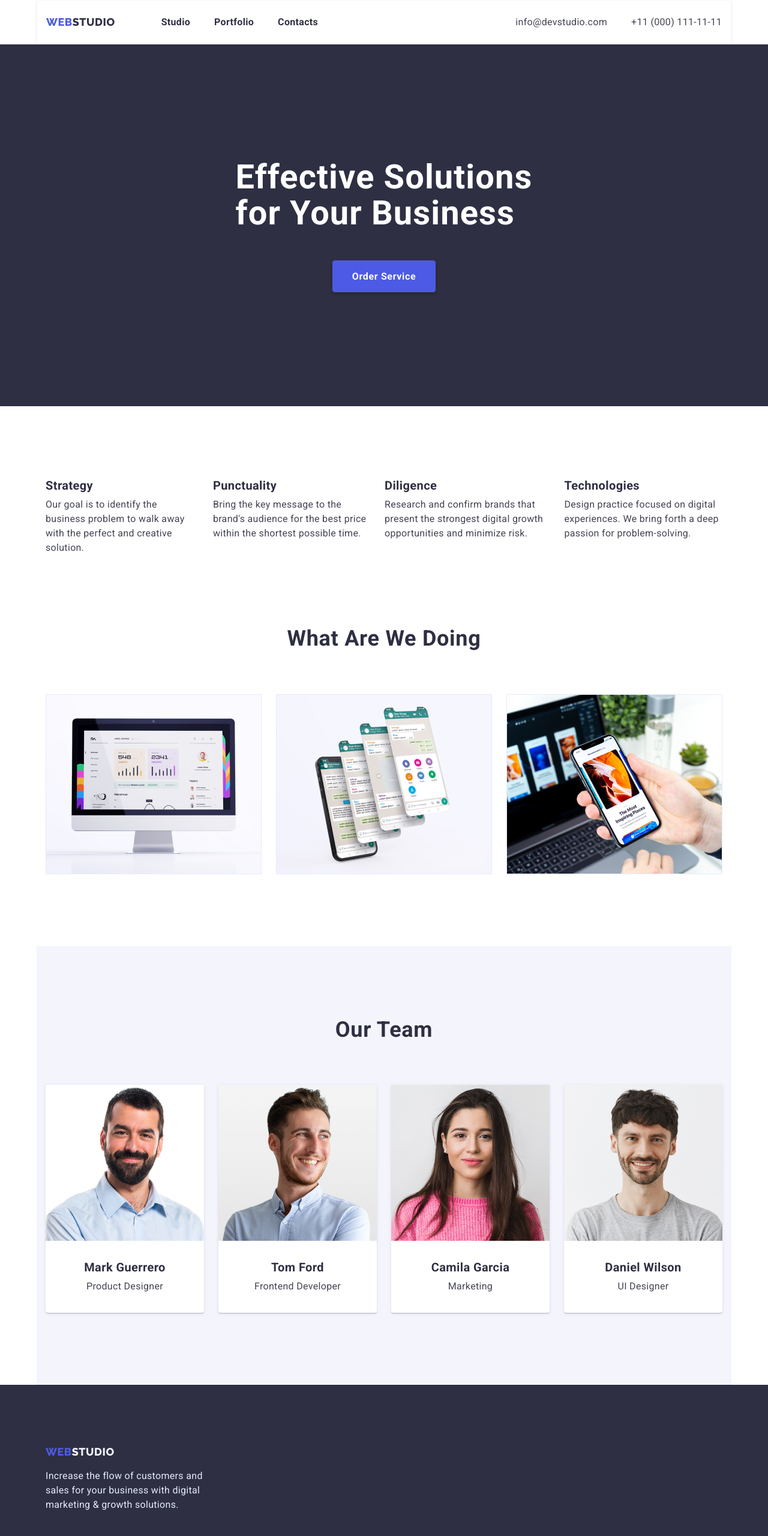
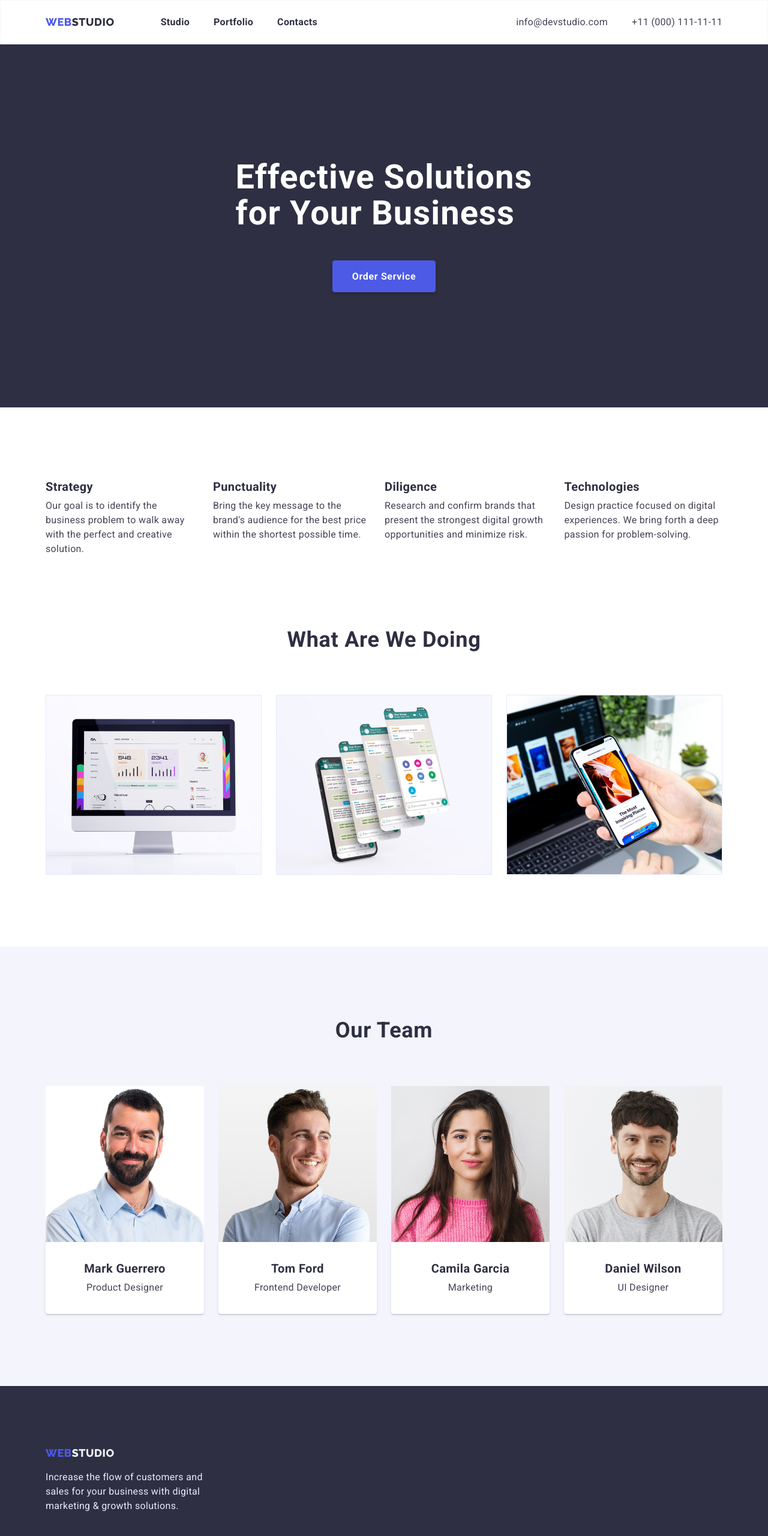
Before and after one commit to Rogok-Serg/fe-78-hw-3, a plain HTML site: page index.html in a window 1280 px wide. Shown: the top 2560 px of the page at 60% size. Drawn offline with nearby package versions, Linux system fonts and the light colour scheme.

Commit message:
hw3 з виправленням .

```diff
--- a/css/styles.css
+++ b/css/styles.css
@@ -47,16 +47,14 @@ body {
 /* <<<<< Шапка сайта >>>>> */
 .page-header {
     background: #FFFFFF;
-
+    border: 0.5px solid #F4F4FD;
+    padding-top: 24px;
+    padding-bottom: 24px;
 
 }
 .page-header-container {
     display: flex;
     background: #FFFFFF;
-    border: 0.5px solid #F4F4FD;
-    box-shadow: 0px 1px 6px rgba(46, 47, 66, 0.08);
-    padding-top: 24px;
-    padding-bottom: 24px;
 }
 .page-nav {
     display: flex;
@@ -151,7 +149,8 @@ span {
 
 /* <<<<< Герой >>>>> */
 .hero {
-    height: 603px;
+    padding-top: 192px;
+    padding-bottom: 192px;
     background-color: #2E2F42;
 }
 .hero-container {
@@ -161,7 +160,6 @@ span {
 }
 .title-hero {
     display: flex;
-    padding-top: 192px;
     margin-bottom: 48px;
     font-size: 56px;
     line-height: 1.07;
@@ -193,6 +191,10 @@ span {
 /* <<<<< /Герой >>>>> */
 
 /* <<<<< Властивості >>>>> */
+.properties {
+    padding-top: 120px;
+    padding-bottom: 120px;
+}
 .page-properties-list {
     display: flex;
     gap: 24px;
@@ -201,8 +203,7 @@ span {
     display: flex;
     flex-direction: column;
     align-items: center;
-    padding-top: 120px;
-    padding-bottom: 120px;
+
 }
 .page-properties-title {
     display: flex;
@@ -217,7 +218,7 @@ span {
 /* <<<<< /Властивості >>>>> */
 
 /* <<<<< Продукт >>>>> */
-.product-container {
+.product {
     padding-bottom: 120px;
 }
 .page-product-list {
@@ -241,9 +242,14 @@ span {
 /* <<<<< /Продукт >>>>> */
 
 /* <<<<< Команда >>>>> */
+.employees {
+
+    padding-top: 120px;
+    padding-bottom: 120px;
+    background: #F4F4FD;
+}
 .employees-container {
-    background: #F4F4FD;
-    padding-bottom: 120px;
+
 }
 .page-employees-list {
     display: flex;
@@ -251,7 +257,9 @@ span {
     gap: 24px;
 
 }
-.page-employees-link {
+.employees-title-text {
+    padding-top: 32px;
+    padding-bottom: 32px;
     background: #FFFFFF;
     box-shadow: 0px 1px 6px rgba(46, 47, 66, 0.08), 0px 1px 1px rgba(46, 47, 66, 0.16), 0px 2px 1px rgba(46, 47, 66, 0.08);
     border-radius: 0px 0px 4px 4px;
@@ -260,7 +268,6 @@ span {
 .employees-title {
     display: flex;
     justify-content: center;
-    padding-top: 120px;
     margin-bottom: 72px;
     font-size: 36px;
     line-height: 1.1;
@@ -270,7 +277,6 @@ span {
 .employees-name {
     display: flex;
     justify-content: center;
-    margin-top: 32px;
     font-size: 20px;
     line-height: 1.2;
     letter-spacing: 0.02em;
@@ -279,25 +285,24 @@ span {
     display: flex;
     justify-content: center;
     margin-top: 8px;
-    margin-bottom: 32px;
 }
 
 /* <<<<< /Команда >>>>> */
 
 /* <<<<< Футер >>>>> */
 .footer-page {
-
+    padding-top: 100px;
+    padding-bottom: 100px;
     background-color: #2E2F42;
 }
 .footer-container {
     display: flex;
     flex-direction: column;
-    height: 310px;
+
 
 }
 .footer-logotype {
     display: flex;
-    padding-top: 100px;
     font-family: var(--secondary-font);
     font-weight: 800;
     font-size: 18px;
@@ -311,7 +316,6 @@ span {
 .footer-text {
     display: flex;
     margin-top: 16px;
-    padding-bottom: 100px;
     width: 264px;
     color: #E7E9FC;
 }
@@ -327,13 +331,14 @@ span {
     display: flex;
     justify-content: center;
     flex-direction: column;
+    padding-top: 96px;
+    padding-bottom: 120px;
     background-color: #FFFFFF;
 }
 .filters-btn-list {
     display: flex;
     justify-content: center;
-    padding-top: 96px;
-    padding-bottom: 72px;
+    margin-bottom: 72px;
     gap: 24px;
     font-size: 16px;
     line-height: 1.5;
@@ -361,10 +366,7 @@ span {
 /* <<<<< /Кнопки >>>>> */
 
 /* <<<<< Картки >>>>> */
-.cards {
-    padding-bottom: 120px;
 
-}
 
 .portfolio-list {
     display: flex;
@@ -374,19 +376,22 @@ span {
 
 }
 .title-text{
+
+    padding-left: 16px;
+    padding-top: 32px;
+    padding-bottom: 32px;
     background: #FFFFFF;
     border: 0.5px solid #F4F4FD;
     box-shadow: 0px 1px 6px rgba(46, 47, 66, 0.08);
 }
-.card-title {
-    padding-top: 32px;
-    padding-left: 16px;
-    padding-bottom: 8px;
+/*  background: #FFFFFF;
+    box-shadow: 0px 1px 6px rgba(46, 47, 66, 0.08), 0px 1px 1px rgba(46, 47, 66, 0.16), 0px 2px 1px rgba(46, 47, 66, 0.08);
+    border-radius: 0px 0px 4px 4px; */
+ .card-text {
+    margin-top: 8px;
 }
-.card-text {
-    padding-left: 16px;
-    padding-bottom: 32px;
-}
+
+
 
 /* <<<<< Картки >>>>> */
 
--- a/index.html
+++ b/index.html
@@ -98,23 +98,31 @@
                 <ul class="page-employees-list list">
                     <li class="page-employees-link link">
                         <img src="./images/emplyees/mark_guerrero.jpg" alt="emplyees 1" width="264" height="260">
+                        <div class="employees-title-text">
                             <h3 class="employees-name title">Mark Guerrero</h3>
                             <p class="employees-position text">Product Designer</p>
+                        </div>
                     </li>
                     <li class="page-employees-link link">
                         <img src="./images/emplyees/tom_ford.jpg" alt="emplyees 2" width="264" height="260">
+                        <div class="employees-title-text">
                             <h3 class="employees-name title">Tom Ford</h3>
                             <p class="employees-position text">Frontend Developer</p>
+                        </div>
                     </li>
                     <li class="page-employees-link link">
                         <img src="./images/emplyees/camila_garcia.jpg" alt="emplyees 3" width="264" height="260">
+                        <div class="employees-title-text">
                             <h3 class="employees-name title">Camila Garcia</h3>
                             <p class="employees-position text">Marketing</p>
+                        </div>
                     </li>
                     <li class="page-employees-link link">
                         <img src="./images/emplyees/daniel_wilson.jpg" alt="emplyees 4" width="264" height="260">
+                        <div class="employees-title-text">
                             <h3 class="employees-name title">Daniel Wilson</h3>
                             <p class="employees-position text">UI Designer</p>
+                        </div>
                     </li>
                 </ul>
             </div>
```
Also changed, not shown: portfolio.html (+2 -2 lines). Lines whose indentation alone changed are shown as unchanged.
